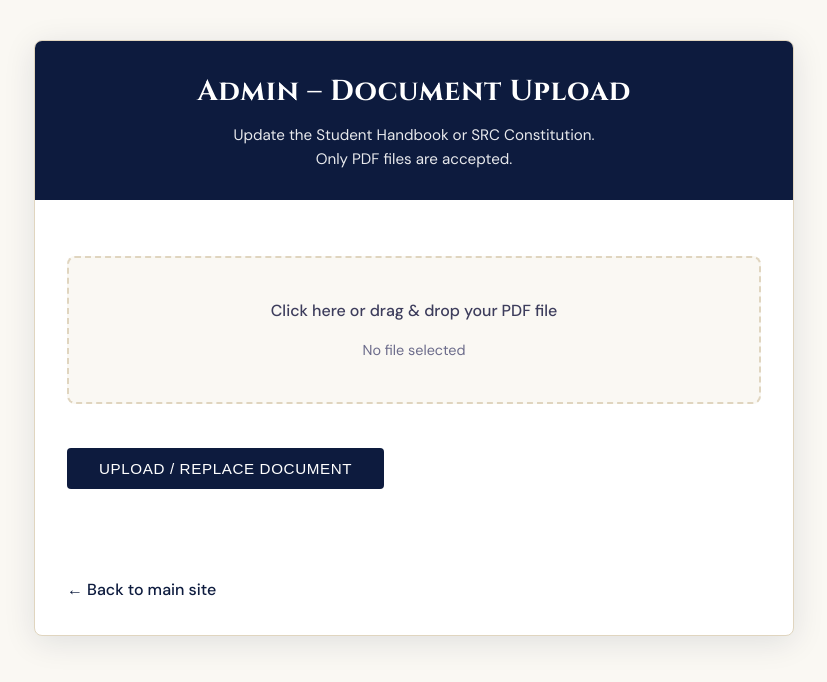
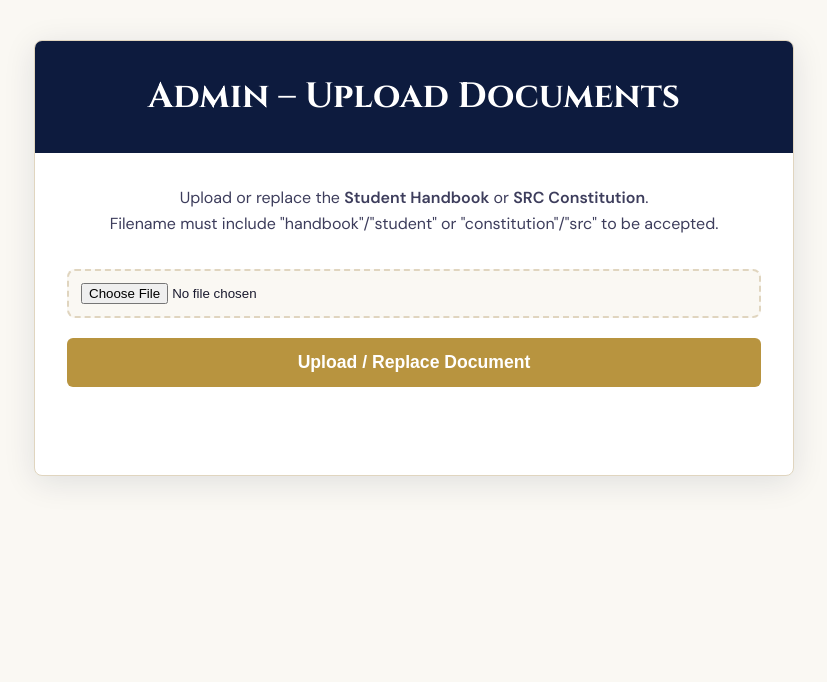
Before and after one commit to Jeffstark223/vvu-src-senate, a website: page public/admin-upload.html in a window 1280 px wide. Shown: the whole page, without its empty margins (226-1053 px from the left). Drawn offline with Linux system fonts and the light colour scheme.

Commit message:
Fix admin page: add file existence check + provide full admin-upload.html

```diff
--- a/public/admin-upload.html
+++ b/public/admin-upload.html
@@ -1,11 +1,11 @@
 <!DOCTYPE html>
 <html lang="en">
 <head>
-  <meta charset="UTF-8"/>
+  <meta charset="UTF-8" />
   <meta name="viewport" content="width=device-width, initial-scale=1.0"/>
   <title>Admin – Upload Documents | VVU SRC Senate</title>
 
-  <!-- Same font imports as the main site -->
+  <!-- Font imports matching the main site -->
   <link rel="preconnect" href="https://fonts.googleapis.com"/>
   <link rel="preconnect" href="https://fonts.gstatic.com" crossorigin/>
   <link href="https://fonts.googleapis.com/css2?family=Cormorant+Garamond:ital,wght@0,400;0,500;0,600;0,700;1,400;1,600&family=DM+Sans:opsz,wght@9..40,300;9..40,400;9..40,500;9..40,600&family=Cinzel:wght@400;600;700&display=swap" rel="stylesheet"/>
@@ -27,7 +27,6 @@
       --border: #e0d5bf;
       --shadow-sm: 0 2px 12px rgba(13,27,62,0.07);
       --shadow-md: 0 6px 32px rgba(13,27,62,0.11);
-      --tr: 0.3s cubic-bezier(0.4,0,0.2,1);
     }
 
     *, *::before, *::after {
@@ -64,79 +63,61 @@
 
     .header h1 {
       font-family: 'Cinzel', serif;
-      font-size: 1.8rem;
-      font-weight: 700;
-      margin-bottom: 8px;
-      letter-spacing: 0.02em;
-    }
-
-    .header p {
-      font-size: 0.95rem;
-      opacity: 0.9;
-      max-width: 520px;
-      margin: 0 auto;
+      font-size: 2.2rem;
+      margin: 0;
     }
 
     .content {
       padding: 32px;
     }
 
-    .upload-box {
-      background: var(--cream);
-      border: 2px dashed var(--border);
-      border-radius: 8px;
-      padding: 40px 24px;
+    .intro {
+      margin-bottom: 32px;
       text-align: center;
-      transition: all var(--tr);
-      margin: 24px 0;
-    }
-
-    .upload-box:hover {
-      border-color: var(--gold);
-      background: rgba(184,148,63,0.04);
-    }
-
-    .upload-box label {
-      display: block;
-      cursor: pointer;
-      margin-bottom: 16px;
-      font-weight: 500;
       color: var(--text-mid);
     }
 
-    input[type="file"] {
-      display: none;
+    form {
+      display: flex;
+      flex-direction: column;
+      gap: 20px;
     }
 
-    .file-name {
-      margin-top: 12px;
-      font-size: 0.9rem;
-      color: var(--text-light);
-      word-break: break-all;
+    .file-input-wrapper {
+      position: relative;
     }
 
-    .btn {
-      background: var(--navy);
-      color: var(--white);
-      border: none;
-      padding: 12px 32px;
-      font-size: 0.95rem;
-      font-weight: 500;
-      letter-spacing: 0.04em;
-      text-transform: uppercase;
-      border-radius: 4px;
+    input[type="file"] {
+      width: 100%;
+      padding: 12px;
+      border: 2px dashed var(--border);
+      border-radius: 8px;
+      background: var(--cream);
       cursor: pointer;
-      transition: all var(--tr);
-      margin-top: 20px;
     }
 
-    .btn:hover {
-      background: var(--navy-mid);
-      box-shadow: 0 4px 14px rgba(13,27,62,0.2);
+    input[type="file"]:hover {
+      border-color: var(--gold);
     }
 
-    .btn:disabled {
-      background: #6b6b8a;
+    button {
+      background: var(--gold);
+      color: white;
+      border: none;
+      padding: 14px 28px;
+      font-size: 1.1rem;
+      font-weight: 600;
+      border-radius: 6px;
+      cursor: pointer;
+      transition: background 0.3s;
+    }
+
+    button:hover {
+      background: var(--gold-light);
+    }
+
+    button:disabled {
+      background: #aaa;
       cursor: not-allowed;
     }
 
@@ -149,37 +130,24 @@
     }
 
     #status.success {
-      background: #e6f4ea;
-      color: #1a6b3e;
-      border: 1px solid #b3d9bf;
+      background: #e6ffe6;
+      color: #006600;
     }
 
     #status.error {
-      background: #ffebee;
-      color: #c62828;
-      border: 1px solid #ef9a9a;
+      background: #ffe6e6;
+      color: #990000;
     }
 
-    .back-link {
-      display: inline-block;
-      margin-top: 32px;
-      color: var(--navy);
-      text-decoration: none;
-      font-weight: 500;
+    #status a {
+      color: #1a6b3e;
+      text-decoration: underline;
+      font-weight: 600;
     }
 
-    .back-link:hover {
-      color: var(--gold);
-      text-decoration: underline;
-    }
-
-    @media (max-width: 640px) {
-      .content {
-        padding: 24px 16px;
-      }
-      .header {
-        padding: 24px 20px;
-      }
+    @media (max-width: 600px) {
+      .content { padding: 24px; }
+      .header h1 { font-size: 1.8rem; }
     }
   </style>
 </head>
@@ -187,69 +155,32 @@
 
   <div class="container">
     <div class="header">
-      <h1>Admin – Document Upload</h1>
-      <p>Update the Student Handbook or SRC Constitution.<br>Only PDF files are accepted.</p>
+      <h1>Admin – Upload Documents</h1>
     </div>
 
     <div class="content">
+      <p class="intro">
+        Upload or replace the <strong>Student Handbook</strong> or <strong>SRC Constitution</strong>.<br>
+        Filename must include "handbook"/"student" or "constitution"/"src" to be accepted.
+      </p>
+
       <form id="uploadForm" enctype="multipart/form-data">
-        <div class="upload-box" id="dropZone">
-          <label for="pdfInput">Click here or drag & drop your PDF file</label>
-          <input type="file" id="pdfInput" name="pdf" accept="application/pdf" required />
-          <div class="file-name" id="fileNameDisplay">No file selected</div>
+        <div class="file-input-wrapper">
+          <input type="file" id="pdfFile" name="pdf" accept="application/pdf" required />
         </div>
-
-        <button type="submit" class="btn" id="submitBtn">Upload / Replace Document</button>
+        <button type="submit" id="submitBtn">Upload / Replace Document</button>
       </form>
 
       <div id="status"></div>
-
-      <a href="/" class="back-link">← Back to main site</a>
     </div>
   </div>
 
   <script>
     const form = document.getElementById('uploadForm');
-    const fileInput = document.getElementById('pdfInput');
-    const fileNameDisplay = document.getElementById('fileNameDisplay');
+    const fileInput = document.getElementById('pdfFile');
     const submitBtn = document.getElementById('submitBtn');
     const status = document.getElementById('status');
-    const dropZone = document.getElementById('dropZone');
 
-    // Show selected filename
-    fileInput.addEventListener('change', () => {
-      if (fileInput.files.length > 0) {
-        fileNameDisplay.textContent = fileInput.files[0].name;
-      } else {
-        fileNameDisplay.textContent = 'No file selected';
-      }
-    });
-
-    // Drag & drop support
-    ['dragenter', 'dragover'].forEach(event => {
-      dropZone.addEventListener(event, e => {
-        e.preventDefault();
-        dropZone.style.borderColor = 'var(--gold)';
-        dropZone.style.background = 'rgba(184,148,63,0.08)';
-      });
-    });
-
-    ['dragleave', 'drop'].forEach(event => {
-      dropZone.addEventListener(event, e => {
-        e.preventDefault();
-        dropZone.style.borderColor = 'var(--border)';
-        dropZone.style.background = 'var(--cream)';
-      });
-    });
-
-    dropZone.addEventListener('drop', e => {
-      if (e.dataTransfer.files.length > 0) {
-        fileInput.files = e.dataTransfer.files;
-        fileNameDisplay.textContent = e.dataTransfer.files[0].name;
-      }
-    });
-
-    // Form submission
     form.addEventListener('submit', async e => {
       e.preventDefault();
 
@@ -288,12 +219,11 @@
           status.className = 'success';
           status.innerHTML = `
             ${data.message}<br>
-            <a href="${data.url}" target="_blank" style="color: #1a6b3e; font-weight: 600;">
+            <a href="${data.url}" target="_blank">
               View / Download the uploaded file →
             </a>
           `;
           fileInput.value = '';
-          fileNameDisplay.textContent = 'No file selected';
         } else {
           status.className = 'error';
           status.textContent = data.error || 'Upload failed. Please try again.';
```
Also changed, not shown: server.js (+24 -14 lines).
